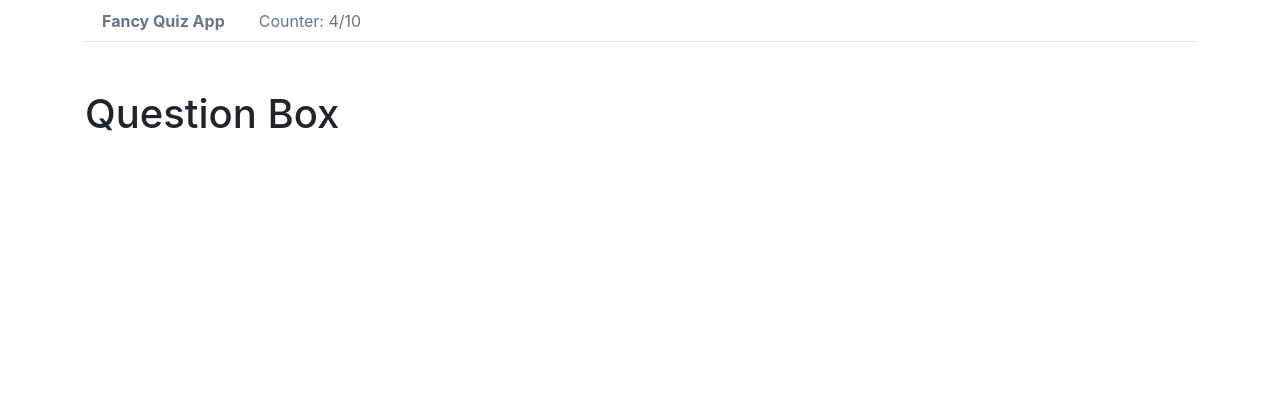
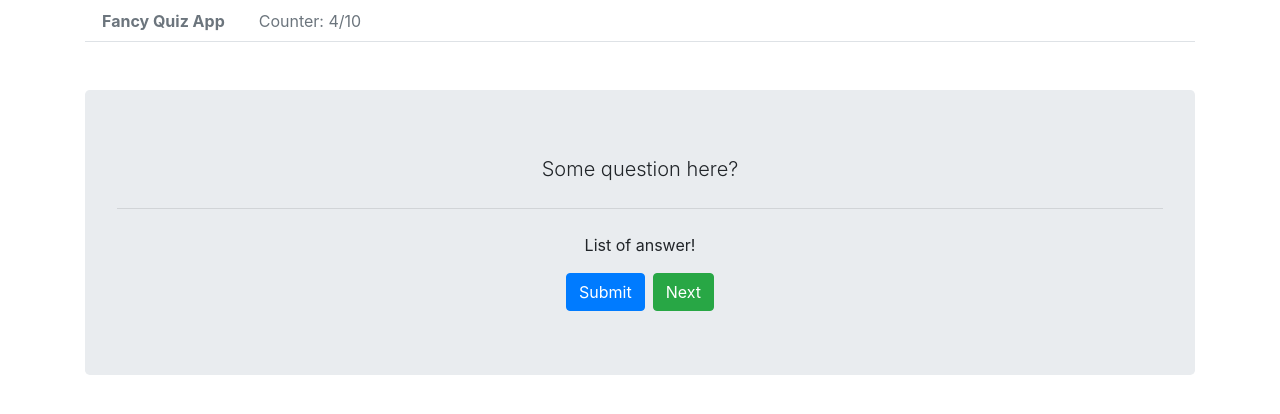
Before and after one commit to pooyagolchian/quiz-vue, a Vue app: page / in a window 1280 px wide. Shown: the top 414 px of the page. Built offline with nearby package versions, Linux system fonts and the light colour scheme.

Commit message:
Update qb vue component

```diff
--- a/src/components/QuestionBox.vue
+++ b/src/components/QuestionBox.vue
@@ -1,11 +1,22 @@
 <template>
     <div class="pt-5">
-        <h1>Question Box</h1>
+        <b-jumbotron class="text-center">
+            <template slot="lead">
+                Some question here?
+            </template>
+            <hr class="my-4">
+            <p>
+                List of answer!
+            </p>
+
+            <b-button class="mr-2" variant="primary" href="#">Submit</b-button>
+            <b-button variant="success" href="#">Next</b-button>
+        </b-jumbotron>
     </div>
 </template>
 
 <script>
-export default {
+    export default {
 
-}
+    }
 </script>
```
